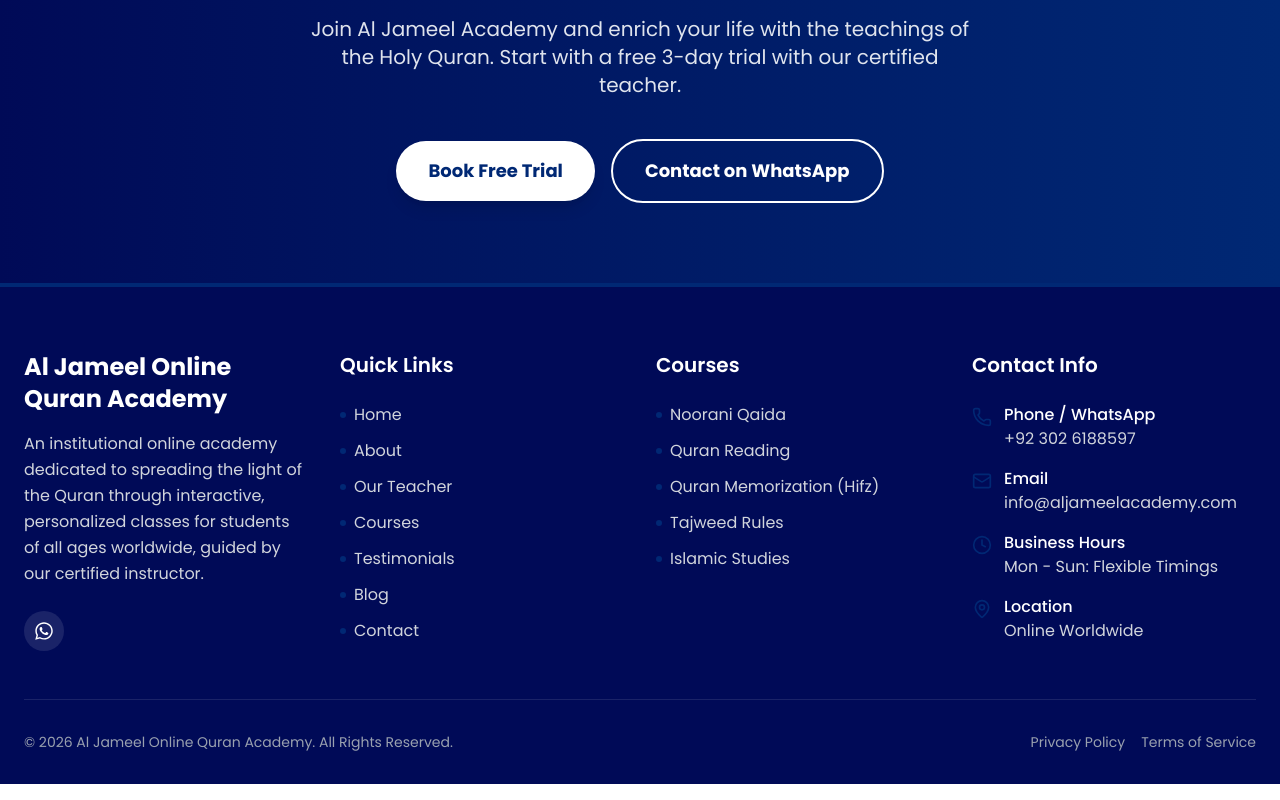
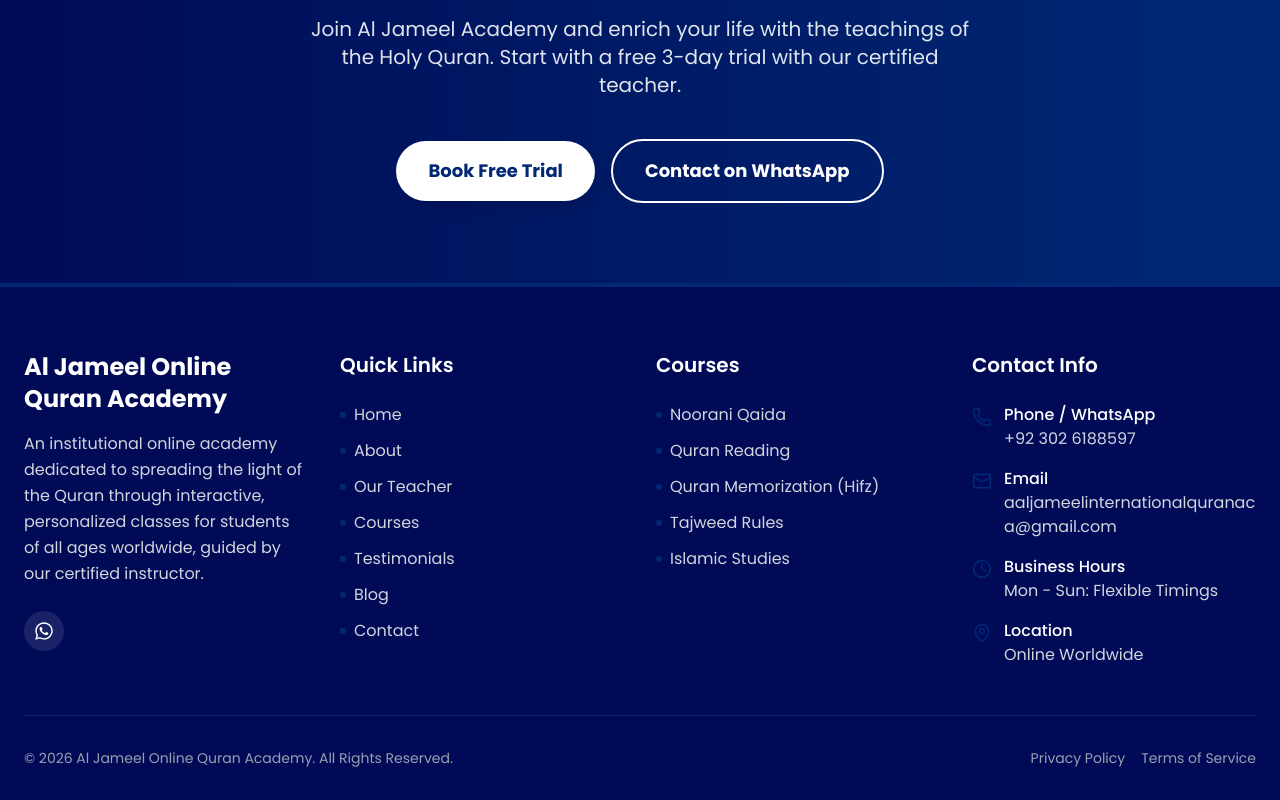
Before and after one commit to muhammadsherazsandila/quran-teacher-website, a Next.js app: page / in a window 1280 px wide. Shown: the part 7307-8107 px from the top of the page. Built offline with nearby package versions, Linux system fonts and the light colour scheme.

Commit message:
Fix contact email configuration

```diff
--- a/app/components/ui/Footer.tsx
+++ b/app/components/ui/Footer.tsx
@@ -85,7 +85,12 @@
                 <Mail className="w-5 h-5 text-[#002874] mt-1 flex-shrink-0" />
                 <div>
                   <p className="text-white font-medium">Email</p>
-                  <p className="text-gray-300">info@aljameelacademy.com</p>
+                  <a
+                    href="mailto:aaljameelinternationalquranaca@gmail.com"
+                    className="text-gray-300 hover:text-white transition-colors break-all"
+                  >
+                    aaljameelinternationalquranaca@gmail.com
+                  </a>
                 </div>
               </li>
               <li className="flex items-start gap-3">
--- a/app/contact/ContactForm.tsx
+++ b/app/contact/ContactForm.tsx
@@ -1,17 +1,17 @@
-'use client';
+"use client";
 
-import { useState } from 'react';
-import { useForm } from 'react-hook-form';
-import { zodResolver } from '@hookform/resolvers/zod';
-import * as z from 'zod';
-import { CheckCircle2, Loader2, Send } from 'lucide-react';
-import emailjs from '@emailjs/browser';
+import emailjs from "@emailjs/browser";
+import { zodResolver } from "@hookform/resolvers/zod";
+import { CheckCircle2, Loader2, Send } from "lucide-react";
+import { useState } from "react";
+import { useForm } from "react-hook-form";
+import * as z from "zod";
 
 const formSchema = z.object({
-  name: z.string().min(2, 'Name is required'),
-  email: z.string().email('Please enter a valid email address'),
-  subject: z.string().min(5, 'Subject is required'),
-  message: z.string().min(10, 'Message must be at least 10 characters'),
+  name: z.string().min(2, "Name is required"),
+  email: z.string().email("Please enter a valid email address"),
+  subject: z.string().min(5, "Subject is required"),
+  message: z.string().min(10, "Message must be at least 10 characters"),
 });
 
 type FormValues = z.infer<typeof formSchema>;
@@ -19,50 +19,56 @@
 export default function ContactForm() {
   const [isSubmitting, setIsSubmitting] = useState(false);
   const [isSuccess, setIsSuccess] = useState(false);
-  const [errorMsg, setErrorMsg] = useState('');
+  const [errorMsg, setErrorMsg] = useState("");
 
   const {
     register,
     handleSubmit,
     formState: { errors },
-    reset
+    reset,
   } = useForm<FormValues>({
     resolver: zodResolver(formSchema),
   });
 
   const onSubmit = async (data: FormValues) => {
     setIsSubmitting(true);
-    setErrorMsg('');
+    setErrorMsg("");
+    const serviceId = process.env.NEXT_PUBLIC_EMAILJS_SERVICE_ID;
+    const templateId = process.env.NEXT_PUBLIC_EMAILJS_TEMPLATE_ID;
+    const publicKey = process.env.NEXT_PUBLIC_EMAILJS_PUBLIC_KEY;
+
+    if (!serviceId || !templateId || !publicKey) {
+      setIsSubmitting(false);
+      setErrorMsg("Email service is not configured. Please try again later.");
+      return;
+    }
 
     try {
-      if (!process.env.NEXT_PUBLIC_EMAILJS_SERVICE_ID) {
-        // Fallback to simulation if keys are missing
-        console.log('Simulation mode (no EmailJS keys provided)', data);
-        await new Promise((resolve) => setTimeout(resolve, 1500));
-      } else {
-        await emailjs.send(
-          process.env.NEXT_PUBLIC_EMAILJS_SERVICE_ID,
-          process.env.NEXT_PUBLIC_EMAILJS_TEMPLATE_ID || '',
+      await emailjs
+        .send(
+          serviceId,
+          templateId,
           {
             from_name: data.name,
             from_email: data.email,
             subject: data.subject,
             message: data.message,
           },
-          process.env.NEXT_PUBLIC_EMAILJS_PUBLIC_KEY || ''
-        );
-      }
-
-      setIsSubmitting(false);
-      setIsSuccess(true);
-      reset();
+          publicKey,
+        )
+        .then((res) => {
+          console.log("Email sent successfully:", res);
+          setIsSubmitting(false);
+          setIsSuccess(true);
+          reset();
+        });
 
       // Reset success message after 5 seconds
       setTimeout(() => setIsSuccess(false), 5000);
     } catch (error) {
-      console.error('Failed to send email:', error);
+      console.error("Failed to send email:", error);
       setIsSubmitting(false);
-      setErrorMsg('Failed to send message. Please try again later.');
+      setErrorMsg("Failed to send message. Please try again later.");
     }
   };
 
@@ -72,9 +78,12 @@
         <div className="w-16 h-16 bg-green-100 text-green-600 rounded-full flex items-center justify-center mb-6">
           <CheckCircle2 className="w-8 h-8" />
         </div>
-        <h3 className="text-2xl font-bold text-[#000a57] mb-2 font-[family-name:--font-poppins]">Message Sent Successfully!</h3>
+        <h3 className="text-2xl font-bold text-[#000a57] mb-2 font-[family-name:--font-poppins]">
+          Message Sent Successfully!
+        </h3>
         <p className="text-gray-600 max-w-sm mx-auto">
-          Thank you for reaching out. We have received your message and our team will get back to you shortly.
+          Thank you for reaching out. We have received your message and our team
+          will get back to you shortly.
         </p>
         <button
           onClick={() => setIsSuccess(false)}
@@ -89,59 +98,83 @@
   return (
     <form onSubmit={handleSubmit(onSubmit)} className="space-y-6">
       <div>
-        <label htmlFor="name" className="block text-sm font-medium text-[#000a57] mb-2">
+        <label
+          htmlFor="name"
+          className="block text-sm font-medium text-[#000a57] mb-2"
+        >
           Full Name
         </label>
         <input
           id="name"
           type="text"
-          className={`w-full px-4 py-3.5 bg-white border ${errors.name ? 'border-red-500 focus:ring-red-200' : 'border-gray-200 focus:border-[#002874] focus:ring-[#002874]/20'} rounded-xl focus:outline-none focus:ring-4 transition-all`}
+          className={`w-full px-4 py-3.5 bg-white border ${errors.name ? "border-red-500 focus:ring-red-200" : "border-gray-200 focus:border-[#002874] focus:ring-[#002874]/20"} rounded-xl focus:outline-none focus:ring-4 transition-all`}
           placeholder="e.g. Abdullah Ahmed"
-          {...register('name')}
+          {...register("name")}
         />
-        {errors.name && <p className="mt-1.5 text-sm text-red-500">{errors.name.message}</p>}
+        {errors.name && (
+          <p className="mt-1.5 text-sm text-red-500">{errors.name.message}</p>
+        )}
       </div>
 
       <div>
-        <label htmlFor="email" className="block text-sm font-medium text-[#000a57] mb-2">
+        <label
+          htmlFor="email"
+          className="block text-sm font-medium text-[#000a57] mb-2"
+        >
           Email Address
         </label>
         <input
           id="email"
           type="email"
-          className={`w-full px-4 py-3.5 bg-white border ${errors.email ? 'border-red-500 focus:ring-red-200' : 'border-gray-200 focus:border-[#002874] focus:ring-[#002874]/20'} rounded-xl focus:outline-none focus:ring-4 transition-all`}
+          className={`w-full px-4 py-3.5 bg-white border ${errors.email ? "border-red-500 focus:ring-red-200" : "border-gray-200 focus:border-[#002874] focus:ring-[#002874]/20"} rounded-xl focus:outline-none focus:ring-4 transition-all`}
           placeholder="e.g. abdullah@example.com"
-          {...register('email')}
+          {...register("email")}
         />
-        {errors.email && <p className="mt-1.5 text-sm text-red-500">{errors.email.message}</p>}
+        {errors.email && (
+          <p className="mt-1.5 text-sm text-red-500">{errors.email.message}</p>
+        )}
       </div>
 
       <div>
-        <label htmlFor="subject" className="block text-sm font-medium text-[#000a57] mb-2">
+        <label
+          htmlFor="subject"
+          className="block text-sm font-medium text-[#000a57] mb-2"
+        >
           Subject
         </label>
         <input
           id="subject"
           type="text"
-          className={`w-full px-4 py-3.5 bg-white border ${errors.subject ? 'border-red-500 focus:ring-red-200' : 'border-gray-200 focus:border-[#002874] focus:ring-[#002874]/20'} rounded-xl focus:outline-none focus:ring-4 transition-all`}
+          className={`w-full px-4 py-3.5 bg-white border ${errors.subject ? "border-red-500 focus:ring-red-200" : "border-gray-200 focus:border-[#002874] focus:ring-[#002874]/20"} rounded-xl focus:outline-none focus:ring-4 transition-all`}
           placeholder="How can we help you?"
-          {...register('subject')}
+          {...register("subject")}
         />
-        {errors.subject && <p className="mt-1.5 text-sm text-red-500">{errors.subject.message}</p>}
+        {errors.subject && (
+          <p className="mt-1.5 text-sm text-red-500">
+            {errors.subject.message}
+          </p>
+        )}
       </div>
 
       <div>
-        <label htmlFor="message" className="block text-sm font-medium text-[#000a57] mb-2">
+        <label
+          htmlFor="message"
+          className="block text-sm font-medium text-[#000a57] mb-2"
+        >
           Message
         </label>
         <textarea
           id="message"
           rows={5}
-          className={`w-full px-4 py-3.5 bg-white border ${errors.message ? 'border-red-500 focus:ring-red-200' : 'border-gray-200 focus:border-[#002874] focus:ring-[#002874]/20'} rounded-xl focus:outline-none focus:ring-4 transition-all resize-none`}
+          className={`w-full px-4 py-3.5 bg-white border ${errors.message ? "border-red-500 focus:ring-red-200" : "border-gray-200 focus:border-[#002874] focus:ring-[#002874]/20"} rounded-xl focus:outline-none focus:ring-4 transition-all resize-none`}
           placeholder="Tell us more about your inquiry..."
-          {...register('message')}
+          {...register("message")}
         ></textarea>
-        {errors.message && <p className="mt-1.5 text-sm text-red-500">{errors.message.message}</p>}
+        {errors.message && (
+          <p className="mt-1.5 text-sm text-red-500">
+            {errors.message.message}
+          </p>
+        )}
       </div>
 
       <button
--- a/app/contact/page.tsx
+++ b/app/contact/page.tsx
@@ -62,8 +62,8 @@
             </div>
             <h3 className="text-xl font-bold text-[#000a57] mb-2 font-[family-name:--font-poppins]">Email Us</h3>
             <p className="text-gray-600 mb-4">For detailed inquiries and support</p>
-            <a href="mailto:info@aljameelacademy.com" className="text-[#002874] font-bold text-lg hover:text-[#000a57] transition-colors">
-              info@aljameelacademy.com
+            <a href="mailto:aaljameelinternationalquranaca@gmail.com" className="block max-w-full text-[#002874] font-bold text-base sm:text-lg hover:text-[#000a57] transition-colors break-all leading-snug">
+              aaljameelinternationalquranaca@gmail.com
             </a>
           </div>
 
```
